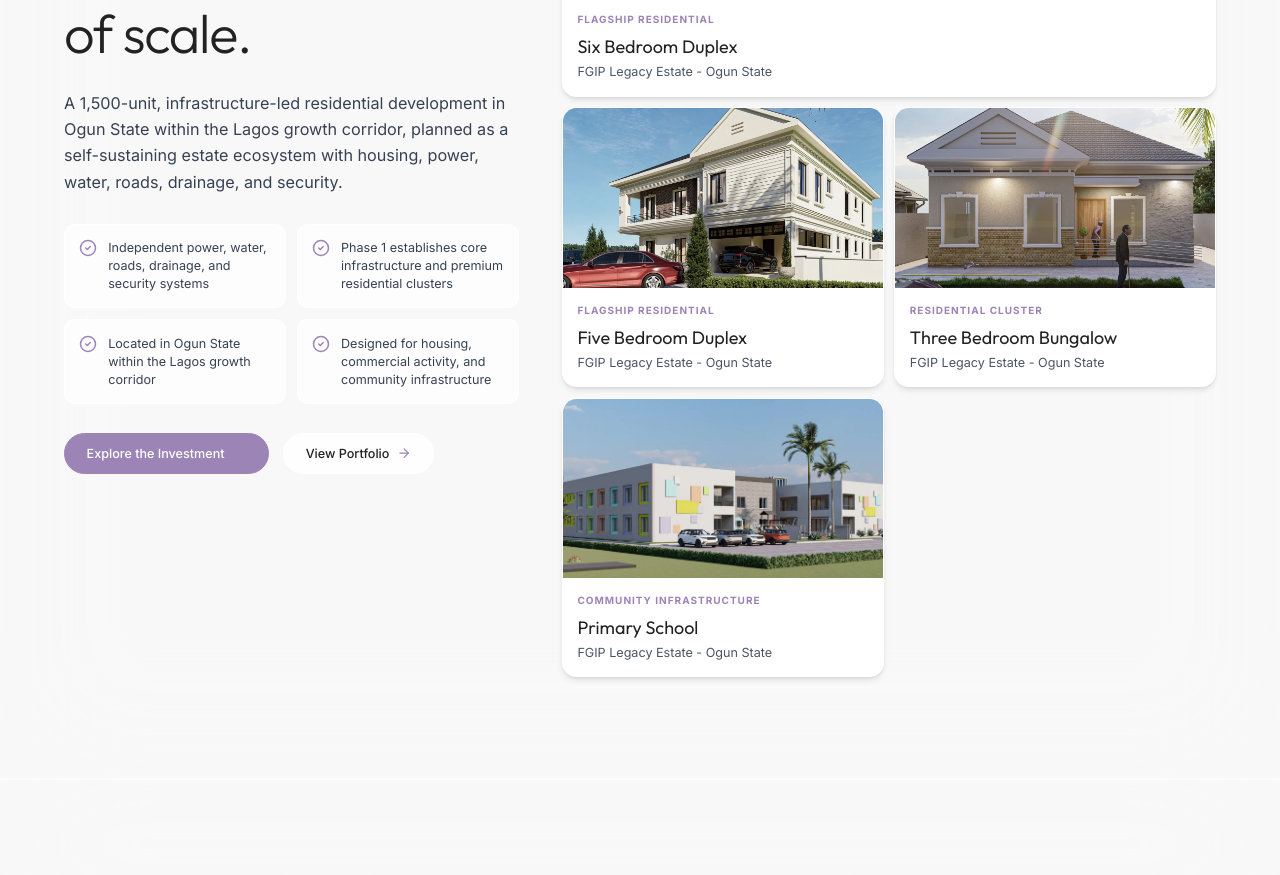
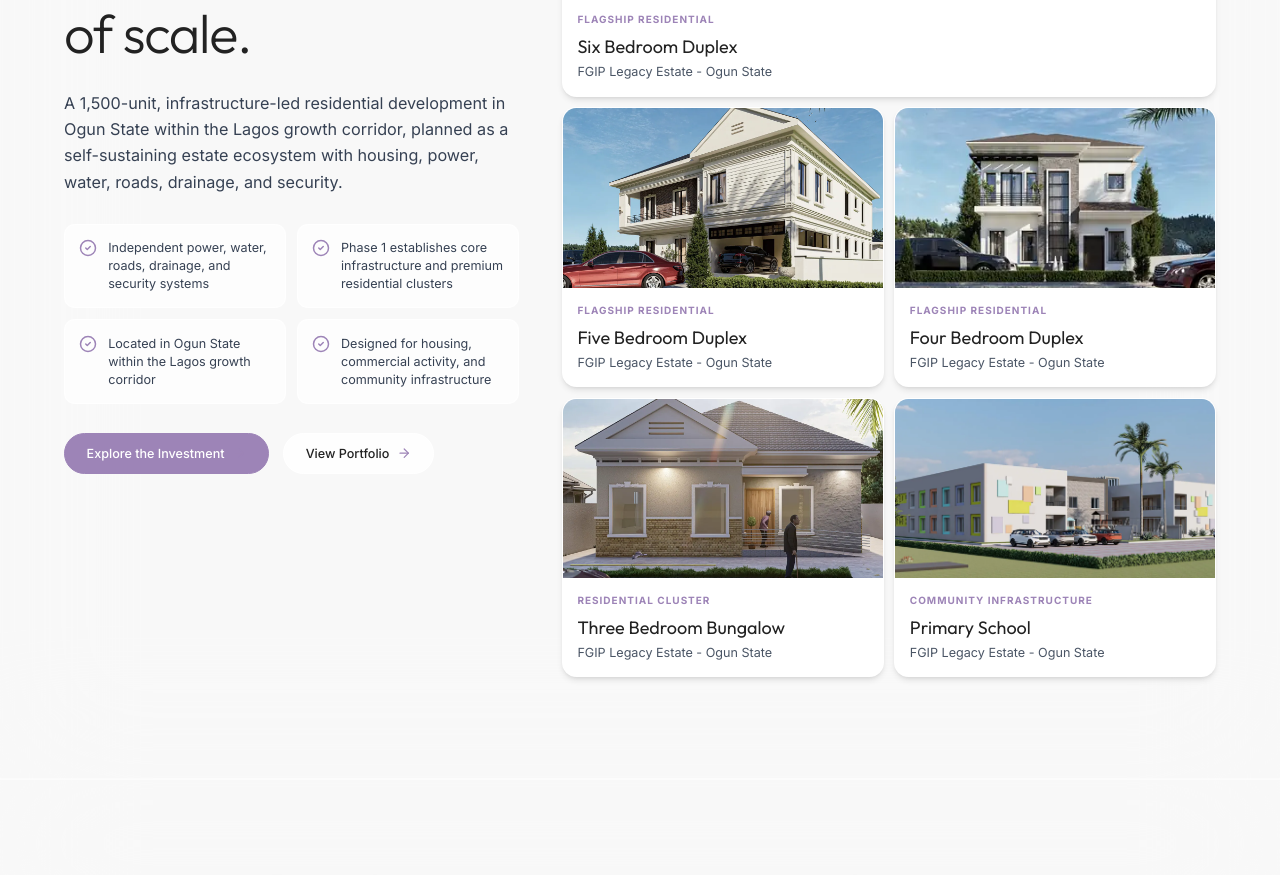
Before and after one commit to oxFleming/firstgencomplete, a React (Vite) app: page / in a window 1280 px wide. Shown: the part 3399-4274 px from the top of the page. Built offline with nearby package versions, Linux system fonts and the light colour scheme.

Commit message:
Add four bedroom duplex to homepage flagship projects

```diff
--- a/src/Home.tsx
+++ b/src/Home.tsx
@@ -86,6 +86,16 @@ const projectCards = [
     imgs: [
       '/images/fgip%20legacy/5%20Bedroom/5-bed1.webp',
       '/images/fgip%20legacy/5%20Bedroom/5-bed2.webp'
+    ]
+  },
+  {
+    title: 'Four Bedroom Duplex',
+    loc: 'FGIP Legacy Estate - Ogun State',
+    tag: 'Flagship Residential',
+    imgs: [
+      '/images/fgip%20legacy/4%20bedroom/4-bed1.webp',
+      '/images/fgip%20legacy/4%20bedroom/4-bed2.webp',
+      '/images/fgip%20legacy/4%20bedroom/4-bed3.webp'
     ]
   },
   {
```
